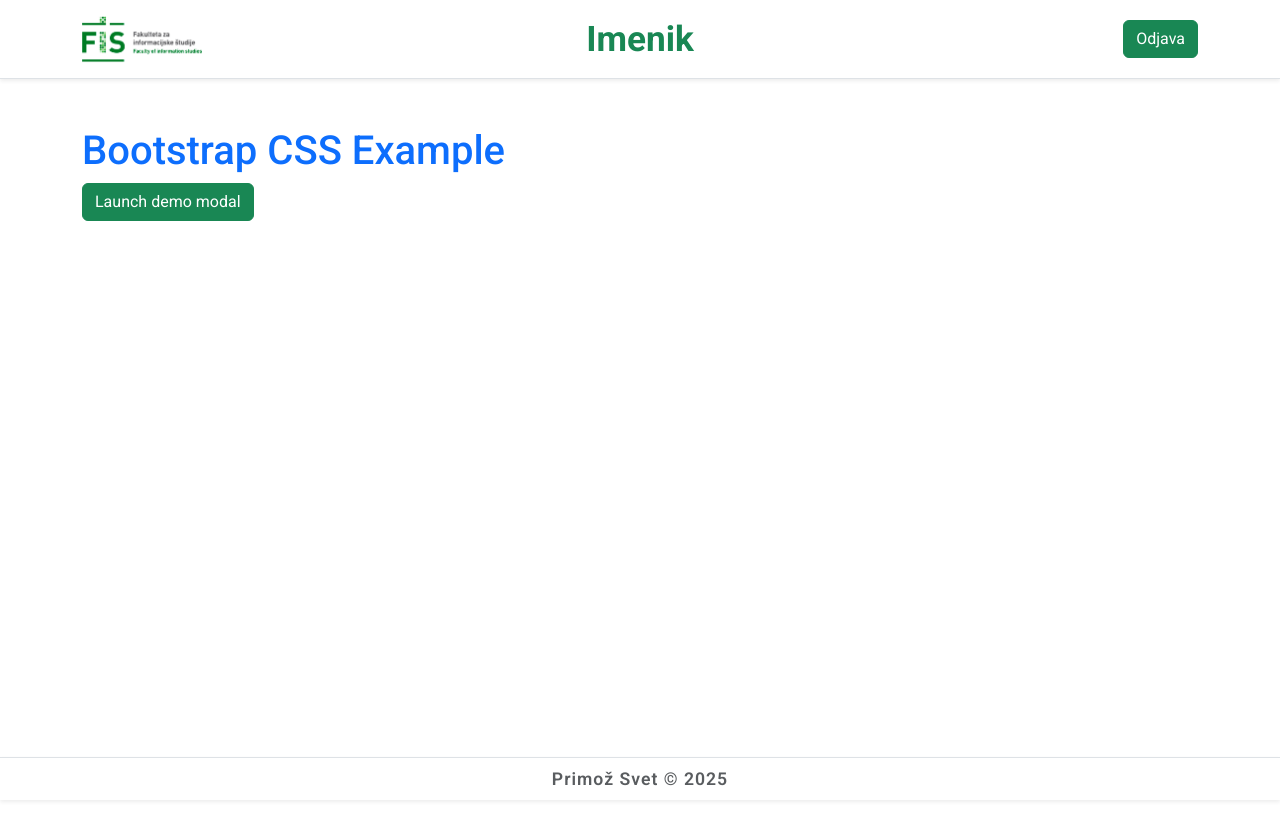
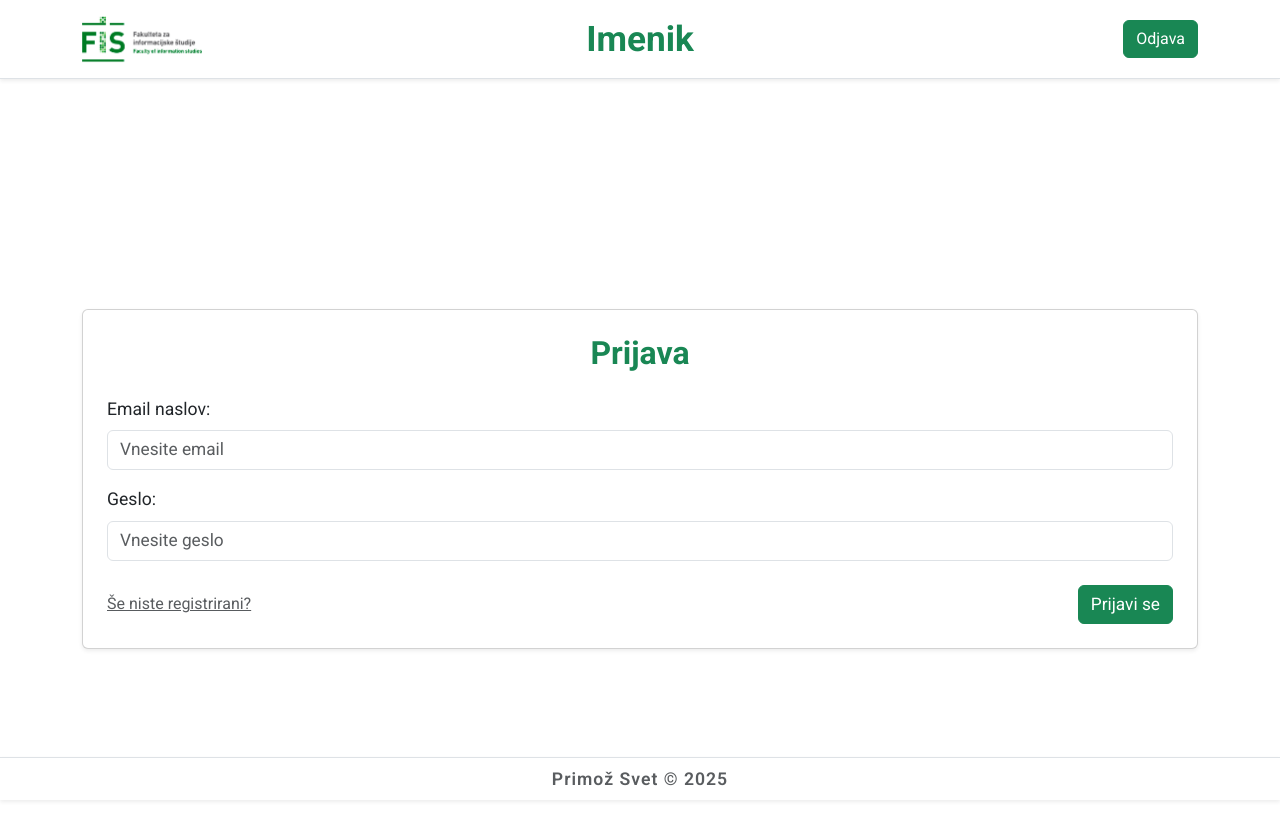
Before and after one commit to primozsvet/RNSUV_Vaje, an Angular app in the folder Contacts-App/: page / in a window 1280 px wide. Shown: the top 840 px of the page. Before the commit the page ends 800 px from the top, so only its background shows below. Built offline with nearby package versions, Linux system fonts and the light colour scheme.

Commit message:
Dodani strani za prijavo in registracijo

```diff
--- a/Contacts-App/src/app/app-module.ts
+++ b/Contacts-App/src/app/app-module.ts
@@ -5,12 +5,16 @@ import { AppRoutingModule } from './app-routing-module';
 import { App } from './app';
 import { Header } from './shared/components/header/header';
 import { Footer } from './shared/components/footer/footer';
+import { Login } from './features/authentication/pages/login/login';
+import { Signup } from './features/authentication/pages/signup/signup';
 
 @NgModule({
   declarations: [
     App,
     Header,
-    Footer
+    Footer,
+    Login,
+    Signup
   ],
   imports: [
     BrowserModule,
--- a/Contacts-App/src/app/app.html
+++ b/Contacts-App/src/app/app.html
@@ -1,12 +1,17 @@
 <app-header></app-header>
 
-<div class="container mt-5">
+<!--<app-signup></app-signup>-->
+<app-login></app-login>
+
+
+<!--<div class="container mt-5">
   <h1 class="text-primary">Bootstrap CSS Example</h1>
   <button type="button" class="btn btn-success" data-bs-toggle="modal" data-bs-target="#exampleModal">
     Launch demo modal
-  </button>
+  </button>-->
 
   <!-- Modal -->
+   <!--
   <div class="modal fade" id="exampleModal" tabindex="-1" aria-labelledby="exampleModalLabel" aria-hidden="true">
     <div class="modal-dialog">
       <div class="modal-content">
@@ -26,5 +31,5 @@
     </div>
   </div>
 </div>
-
+-->
 <app-footer></app-footer>
--- /dev/null
+++ b/Contacts-App/src/app/features/authentication/pages/login/login.css
@@ -0,0 +1,52 @@
+.login-container {
+    padding-top: 3.75rem;
+    padding-bottom: 3.75rem;
+}
+
+/* Typography + sizing */
+.login-title {
+    font-size: 2rem;
+}
+
+.login-label {
+    font-size: 1.1em;
+}
+
+.login-input {
+    font-size: 1.08em;
+}
+
+.login-btn {
+    font-size: 1.08em;
+}
+
+/* Buttons: full width until lg, then inline */
+.login-btn {
+    width: 100%;
+}
+
+@media (min-width: 992px) {
+    .login-btn {
+        width: auto;
+    }
+}
+
+/* Remove card look below lg */
+@media (max-width: 991.98px) {
+    .login-card {
+        background: transparent !important;
+        border: none !important;
+        box-shadow: none !important;
+    }
+
+    .login-card .card-body {
+        padding: 0 !important;
+    }
+}
+
+/* Stronger override in case Bootstrap utilities (e.g. .text-muted) take precedence */
+a.signup-login-link:hover,
+a.signup-login-link:focus {
+    color: var(--bs-success) !important;
+    text-decoration: none !important;
+}
--- /dev/null
+++ b/Contacts-App/src/app/features/authentication/pages/login/login.html
@@ -0,0 +1,27 @@
+<div class="container d-flex align-items-center justify-content-center min-vh-100 login-container">
+    <!-- Single responsive card/form -->
+    <div class="card shadow-sm login-card w-100 w-md-80 w-lg-80">
+        <div class="card-body p-4">
+            <h2 class="mb-4 text-success text-center fw-bold login-title">Prijava</h2>
+            <form>
+                <div class="mb-3">
+                    <label for="email" class="form-label login-label">Email naslov:</label>
+                    <input type="email" class="form-control login-input" id="email" placeholder="Vnesite email"
+                        required>
+                </div>
+                <div class="mb-4">
+                    <label for="password" class="form-label login-label">Geslo:</label>
+                    <input type="password" class="form-control login-input" id="password" placeholder="Vnesite geslo"
+                        required>
+                </div>
+                <div class="d-grid gap-2 d-lg-flex justify-content-lg-between align-items-lg-center">
+                    <!-- Button first on mobile, link below; on lg+ link appears left and button right -->
+                    <button type="submit" class="btn btn-success text-white login-btn order-1 order-lg-2">Prijavi
+                        se</button>
+                    <a href="/signup" class="text-muted text-center order-2 order-lg-1 signup-login-link">Še niste
+                        registrirani?</a>
+                </div>
+            </form>
+        </div>
+    </div>
+</div>
--- /dev/null
+++ b/Contacts-App/src/app/features/authentication/pages/signup/signup.css
@@ -0,0 +1,51 @@
+.signup-container {
+    padding-top: 3.75rem;
+    padding-bottom: 3.75rem;
+}
+
+.signup-title {
+    font-size: 2rem;
+}
+
+.signup-label {
+    font-size: 1.1em;
+}
+
+.signup-input {
+    font-size: 1.08em;
+}
+
+.signup-btn {
+    font-size: 1.08em;
+}
+
+/* Buttons: full width until lg, then inline */
+.signup-btn {
+    width: 100%;
+}
+
+@media (min-width: 992px) {
+    .signup-btn {
+        width: auto;
+    }
+}
+
+/* Remove card look below lg */
+@media (max-width: 991.98px) {
+    .signup-card {
+        background: transparent !important;
+        border: none !important;
+        box-shadow: none !important;
+    }
+
+    .signup-card .card-body {
+        padding: 0 !important;
+    }
+}
+
+/* Stronger override in case Bootstrap utilities (e.g. .text-muted) take precedence */
+a.signup-login-link:hover,
+a.signup-login-link:focus {
+    color: var(--bs-success) !important;
+    text-decoration: none !important;
+}
--- /dev/null
+++ b/Contacts-App/src/app/features/authentication/pages/signup/signup.html
@@ -0,0 +1,36 @@
+<div class="container d-flex align-items-center justify-content-center min-vh-100 signup-container">
+    <!-- Single responsive card/form -->
+    <div class="card shadow-sm signup-card w-100 w-md-80 w-lg-80">
+        <div class="card-body p-4">
+            <h2 class="mb-4 text-success text-center fw-bold signup-title">Registracija</h2>
+            <form>
+                <div class="mb-3">
+                    <label for="ime" class="form-label signup-label">Ime:</label>
+                    <input type="text" class="form-control signup-input" id="ime" placeholder="Vnesite ime" required>
+                </div>
+                <div class="mb-3">
+                    <label for="priimek" class="form-label signup-label">Priimek:</label>
+                    <input type="text" class="form-control signup-input" id="priimek" placeholder="Vnesite priimek"
+                        required>
+                </div>
+                <div class="mb-3">
+                    <label for="email" class="form-label signup-label">Email naslov:</label>
+                    <input type="email" class="form-control signup-input" id="email" placeholder="Vnesite email"
+                        required>
+                </div>
+                <div class="mb-4">
+                    <label for="password" class="form-label signup-label">Geslo:</label>
+                    <input type="password" class="form-control signup-input" id="password" placeholder="Vnesite geslo"
+                        required>
+                </div>
+                <div class="d-grid gap-2 d-lg-flex justify-content-lg-between align-items-lg-center">
+                    <!-- Button first on mobile, link below; on lg+ link appears left and button right -->
+                    <button type="submit" class="btn btn-success text-white signup-btn order-1 order-lg-2">Registriraj
+                        se</button>
+                    <a href="/login" class="text-muted text-center order-2 order-lg-1 signup-login-link">Ste že
+                        registrirani?</a>
+                </div>
+            </form>
+        </div>
+    </div>
+</div>
```
Also changed, not shown: Contacts-App/src/app/features/authentication/pages/login/login.ts (added, +11 -0 lines), Contacts-App/src/app/features/authentication/pages/signup/signup.ts (added, +11 -0 lines), 2 other files (tests, documents, lock files or other folders).
